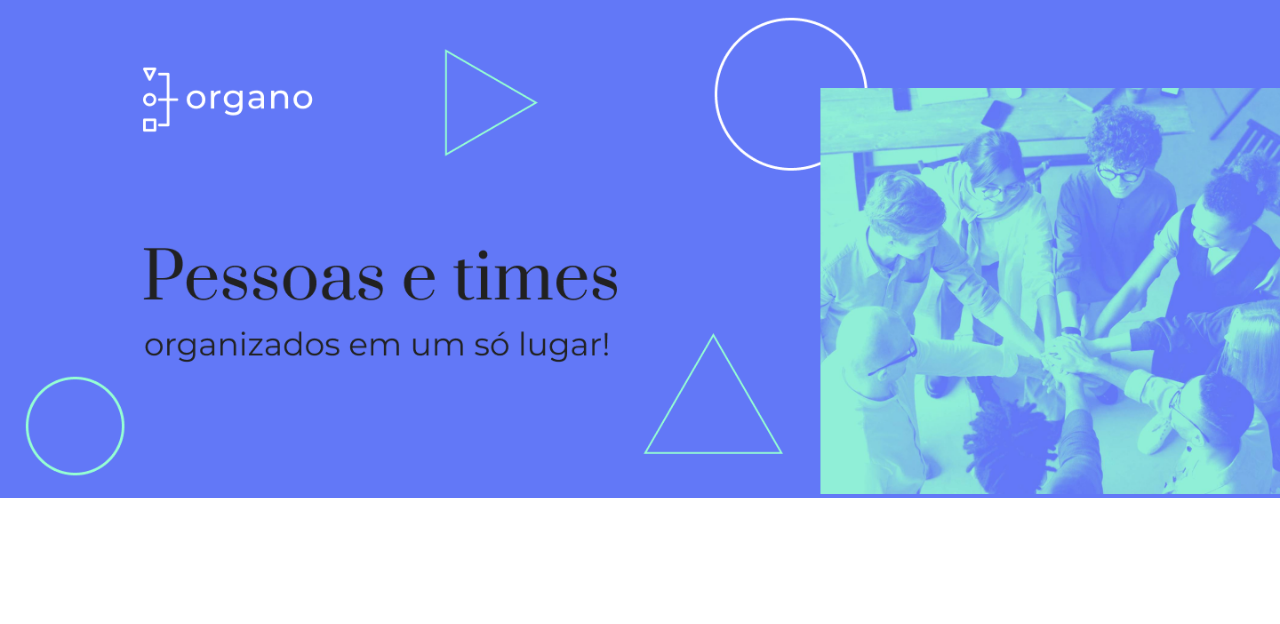
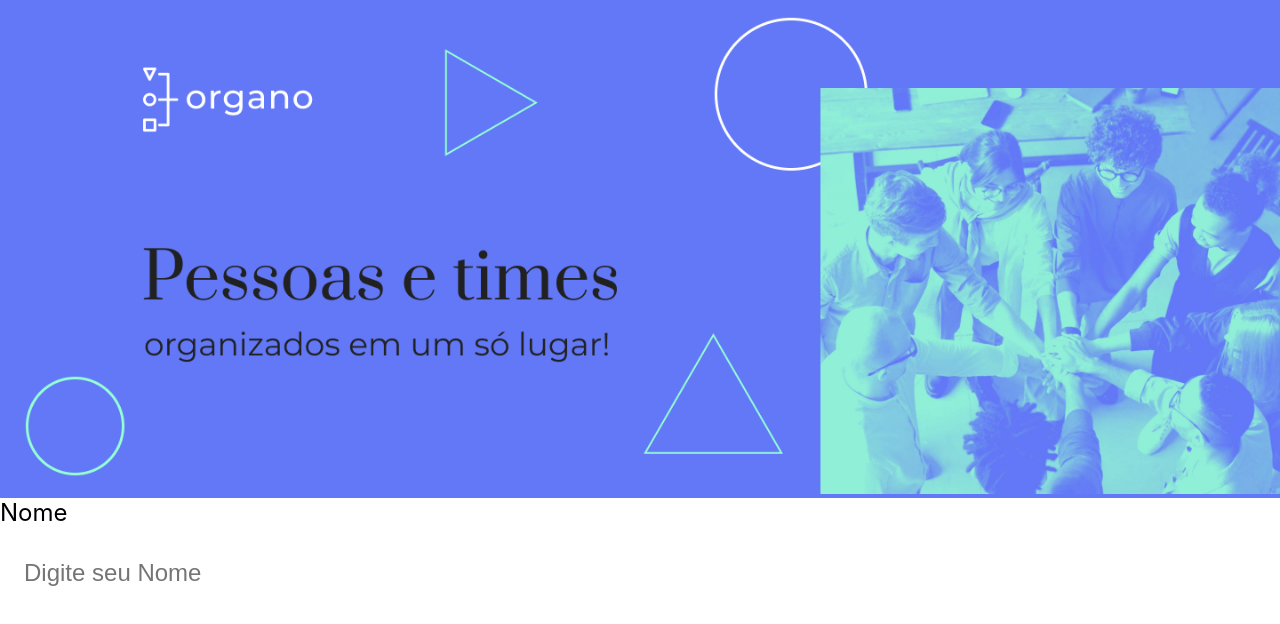
Before and after one commit to rwgit2023/projeto-organo, a JavaScript app in the folder organo/: page / in a window 1280 px wide. Shown: the top 624 px of the page. Built offline with nearby package versions, Linux system fonts and the light colour scheme; the HTML template or start-up script is replaced by a standard one.

Commit message:
create components

```diff
--- a/organo/src/App.js
+++ b/organo/src/App.js
@@ -1,9 +1,11 @@
 import Banner from "./componentes/Banner/Banner";
+import CampoTexto from "./componentes/CampoTexto";
 
 function App() {
     return (
         <div className="App">
             <Banner />
+            <CampoTexto />
         </div>
     );
 }
--- /dev/null
+++ b/organo/src/componentes/CampoTexto/CampoTexto.css
@@ -0,0 +1,20 @@
+.class-text {
+    margin: 24px, 0;
+}
+
+.campo-texto label {
+    display: block;
+    margin-bottom: 8px;
+    font-size: 24px;
+    font-style: bold;
+}
+
+.campo-texto input {
+    background-color: white;
+    box-shadow: 10px 10px 30px rgba(0, 0, 0, 0);
+    width: 100%;
+    border: none;
+    font-size: 24px;
+    padding: 24px;
+    box-sizing: border-box;
+}
--- /dev/null
+++ b/organo/src/componentes/CampoTexto/index.js
@@ -0,0 +1,12 @@
+import "./CampoTexto.css";
+
+const CampoTexto = () => {
+    return (
+        <div className="campo-texto">
+            <label>Nome</label>
+            <input placeholder="Digite seu Nome"></input>
+        </div>
+    );
+};
+
+export default CampoTexto;
```
